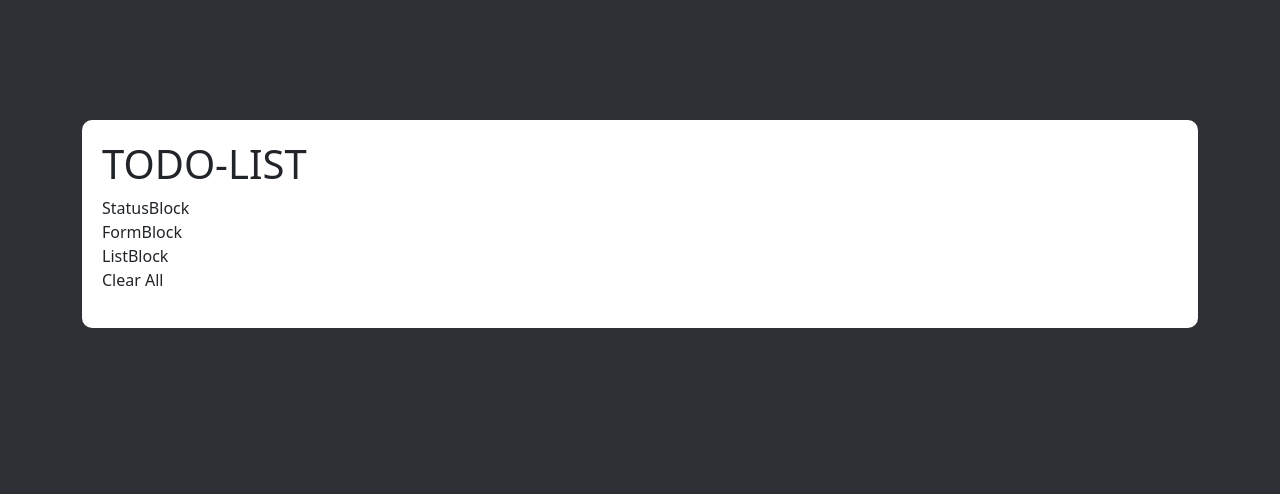
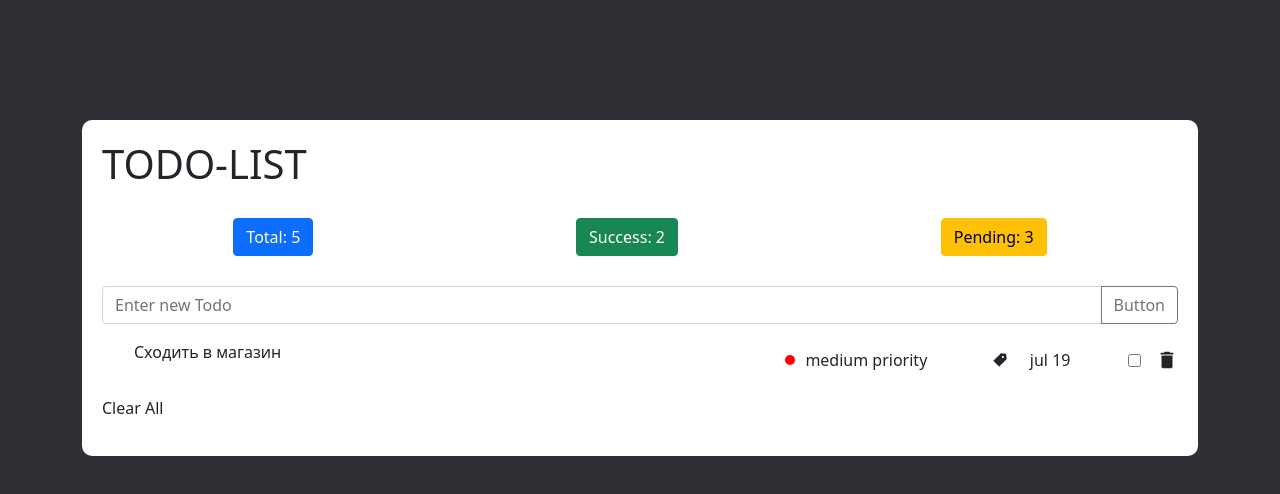
Before and after one commit to merkushynArt/TODO-LIST, a React (Create React App) app: page / in a window 1280 px wide. Shown: the top 494 px of the page. Built offline with nearby package versions, Linux system fonts and the light colour scheme.

Commit message:
made up general view of the aplication

```diff
--- a/package.json
+++ b/package.json
@@ -10,7 +10,9 @@
     "react": "^18.2.0",
     "react-bootstrap": "^2.4.0",
     "react-dom": "^18.2.0",
+    "react-icons": "^4.4.0",
     "react-scripts": "5.0.1",
+    "uuid": "^8.3.2",
     "web-vitals": "^2.1.0"
   },
   "scripts": {
--- a/src/App.js
+++ b/src/App.js
@@ -1,19 +1,31 @@
-import React from "react";
-import { Button } from "react-bootstrap";
+import React, { useState } from "react";
 import FormBlock from "./components/FormBlock/FormBlock";
 import ListBlock from "./components/ListBlock/ListBlock";
 import StatusBlock from "./components/StatusBlock/StatusBlock";
 import './style.css';
 
 function App() {
+   const [tasks, setTasks] = useState([
+      {
+         id: 1,
+         title: 'Сходить в магазин',
+         priority: 'medium',
+         date: 'jul 19',
+         success: false,
+         pending: true,
+         tags: ['home'],
+         description: ''
+      }
+   ]);
+
    return (
       <div className="App">
          <div className="container">
             <div className="App__content">
                <h1 className="App__title">TODO-LIST</h1>
                <StatusBlock/>
-               <FormBlock/>
-               <ListBlock/>
+               <FormBlock setTasks={setTasks} tasks={tasks} />
+               <ListBlock tasks={tasks}/>
                <p className="App__clear">Clear All</p>
             </div>
          </div>
--- a/src/components/FormBlock/FormBlock.js
+++ b/src/components/FormBlock/FormBlock.js
@@ -1,9 +1,35 @@
 import React from 'react';
 import './formBlock.css';
+import {InputGroup, FormControl, Button} from 'react-bootstrap';
+import { v4 as uuidv4 } from 'uuid';
 
-const FormBlock = () => {
+const FormBlock = ({tasks, setTasks}) => {
+   const addTask = () => {
+      setTasks([...tasks, {
+         id: uuidv4(),
+         title: 'Убрать дома',
+         priority: 'hight',
+         date: 'jul 19',
+         success: false,
+         pending: true,
+         tags: ['home'],
+         description: ''
+      }])
+   };
+
    return (
-      <div>FormBlock</div>
+      <>
+         <InputGroup className="mb-3">
+            <FormControl
+               placeholder="Enter new Todo"
+               aria-label="Recipient's username"
+               aria-describedby="basic-addon2"
+            />
+            <Button variant="outline-secondary" id="button-addon2" onClick={addTask} >
+               Button
+            </Button>
+         </InputGroup>
+      </>
    )
 }
 
--- a/src/components/ListBlock/ListBlock.js
+++ b/src/components/ListBlock/ListBlock.js
@@ -1,9 +1,39 @@
 import React from 'react';
 import './listBlock.css';
+import {AiFillTag} from 'react-icons/ai';
+import { MdDelete } from "react-icons/md";
 
-const ListBlock = () => {
+const ListBlock = ({tasks}) => {
    return (
-      <div>ListBlock</div>
+      <ul className='list'>
+         {
+            tasks.map((task) => (
+               <li className='item' key={task.id}>
+            <div className='itemLeft'>
+               <p>{task.title}</p>
+            </div>
+            <div className='itemRight'>
+               <div className='priority'>
+                  <div className='priorityCircle' style={{background: 'red'}}></div>
+                  <span>{task.priority} priority</span>
+               </div>
+               <div className='date'>
+                  <div className='dateIcon'>
+                     <AiFillTag/>
+                  </div>
+                  <span>{task.date}</span>
+               </div>
+               <div className='action'>
+                  <input type="checkbox" />
+                  <div className='actionDelete'>
+                     <MdDelete/>
+                  </div>
+               </div>
+            </div>
+         </li>
+            ))
+         }
+      </ul>
    )
 }
 
--- a/src/components/ListBlock/listBlock.css
+++ b/src/components/ListBlock/listBlock.css
@@ -0,0 +1,78 @@
+.list {
+   display: flex;
+   flex-direction: column;
+   row-gap:  20px;
+}
+
+.item {
+   display: flex;
+   column-gap: 50px;
+}
+
+.itemLeft {
+   width: calc(60% - 25px);
+}
+
+.itemRight {
+   width: calc(40% - 25px);
+   display: flex;
+   justify-content: space-between;
+   align-items: center;
+}
+
+.priority {
+   display: flex;
+   column-gap: 10px;
+   column-gap: 10px;
+   align-items: center;
+}
+
+.priorityCircle {
+   width: 10px;
+   height: 10px;
+   border-radius: 50%;
+}
+
+.date {
+   display: flex;
+   align-items: center;
+   column-gap: 15px;
+}
+
+.dateIcon {
+   width: 30px;
+   height: 30px;
+   border-radius: 50%;
+   display: flex;
+   justify-content: center;
+   align-items: center;
+   cursor: pointer;
+   background: transparent;
+   transition: .2s linear;
+}
+
+.dateIcon:hover{
+   background: #2E3035;
+}
+
+.dateIcon svg {
+   transition: .2s linear;
+}
+
+.dateIcon:hover svg {
+   transition: .2s linear;
+   fill: #fff;
+}
+
+.action {
+   display: flex;
+   align-items: center;
+   column-gap: 15px;
+}
+
+.actionDelete {
+   font-size: 22px;
+   cursor: pointer;
+   display: flex;
+   align-items: center;
+}
--- a/src/components/StatusBlock/StatusBlock.js
+++ b/src/components/StatusBlock/StatusBlock.js
@@ -1,9 +1,14 @@
 import React from 'react';
 import './statusBlock.css';
+import { Button } from "react-bootstrap";
 
 const StatusBlock = () => {
    return (
-      <div>StatusBlock</div>
+      <div className='buttons'>
+         <Button variant="primary">Total: 5</Button>
+         <Button variant="success">Success: 2</Button>
+         <Button variant="warning">Pending: 3</Button>
+      </div>
    )
 }
 
--- a/src/components/StatusBlock/statusBlock.css
+++ b/src/components/StatusBlock/statusBlock.css
@@ -0,0 +1,5 @@
+.buttons {
+   display: flex;
+   justify-content: space-around;
+   margin: 30px 0px 30px;
+}
```
Also changed, not shown: 1 other file (tests, documents, lock files or other folders).
